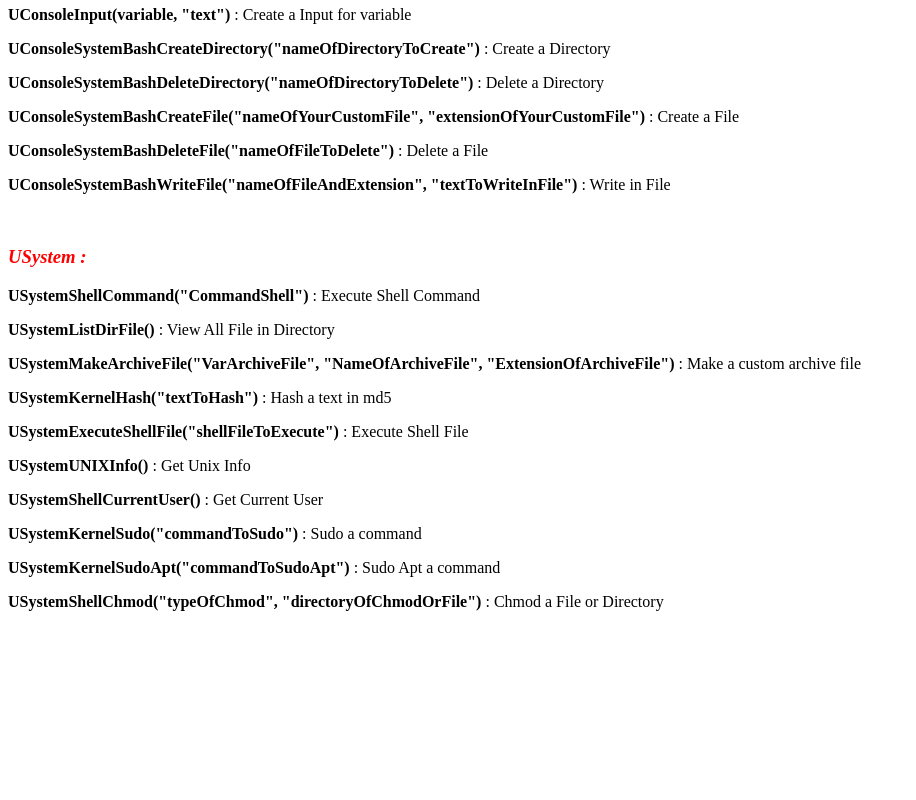
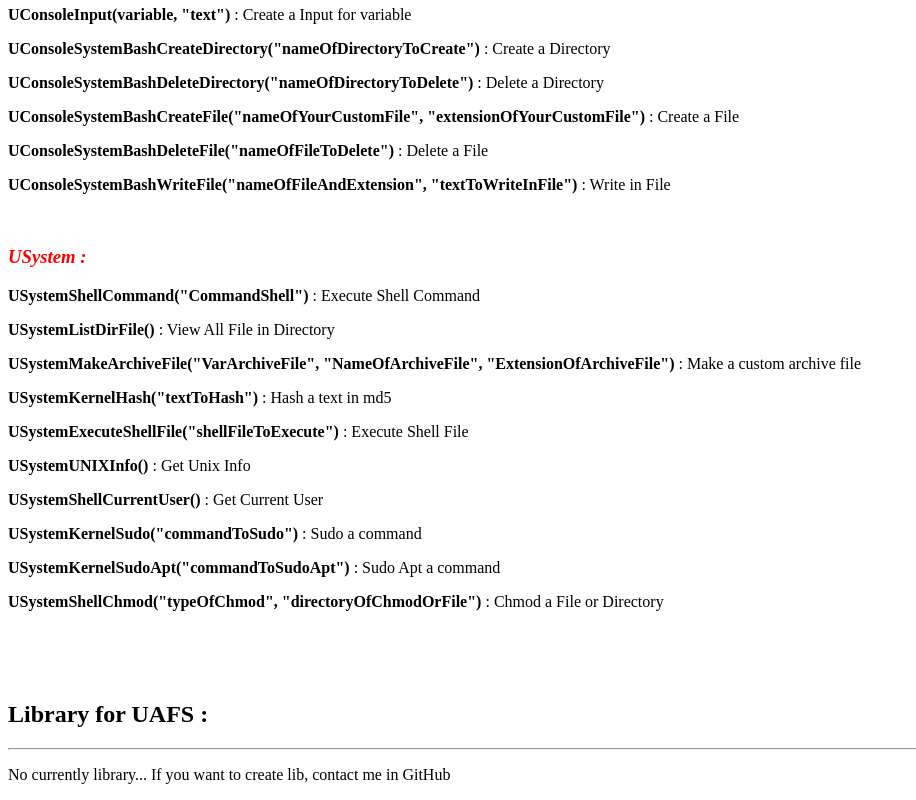
Before and after one commit to TeamCoda-sys/UAFS, a plain HTML site: page index.html in a window 1280 px wide. Shown: the part 369-1169 px from the top of the page, without its empty margins (0-916 px from the left). Before the commit the page ends 996 px from the top, so only its background shows below. Drawn offline with Linux system fonts and the light colour scheme.

Commit message:
Update index.html

```diff
--- a/index.html
+++ b/index.html
@@ -40,6 +40,12 @@
     <p><b>USystemKernelSudo("commandToSudo")</b> : Sudo a command</p>
     <p><b>USystemKernelSudoApt("commandToSudoApt")</b> : Sudo Apt a command</p>
     <p><b>USystemShellChmod("typeOfChmod", "directoryOfChmodOrFile")</b> : Chmod a File or Directory</p>
+    <br>
+    <br>
+    <br>
+    <h2>Library for UAFS : </h2>
+    <hr>
+    <p>No currently library... If you want to create lib, contact me in GitHub</p>
 </body>
 
 </html>
```
